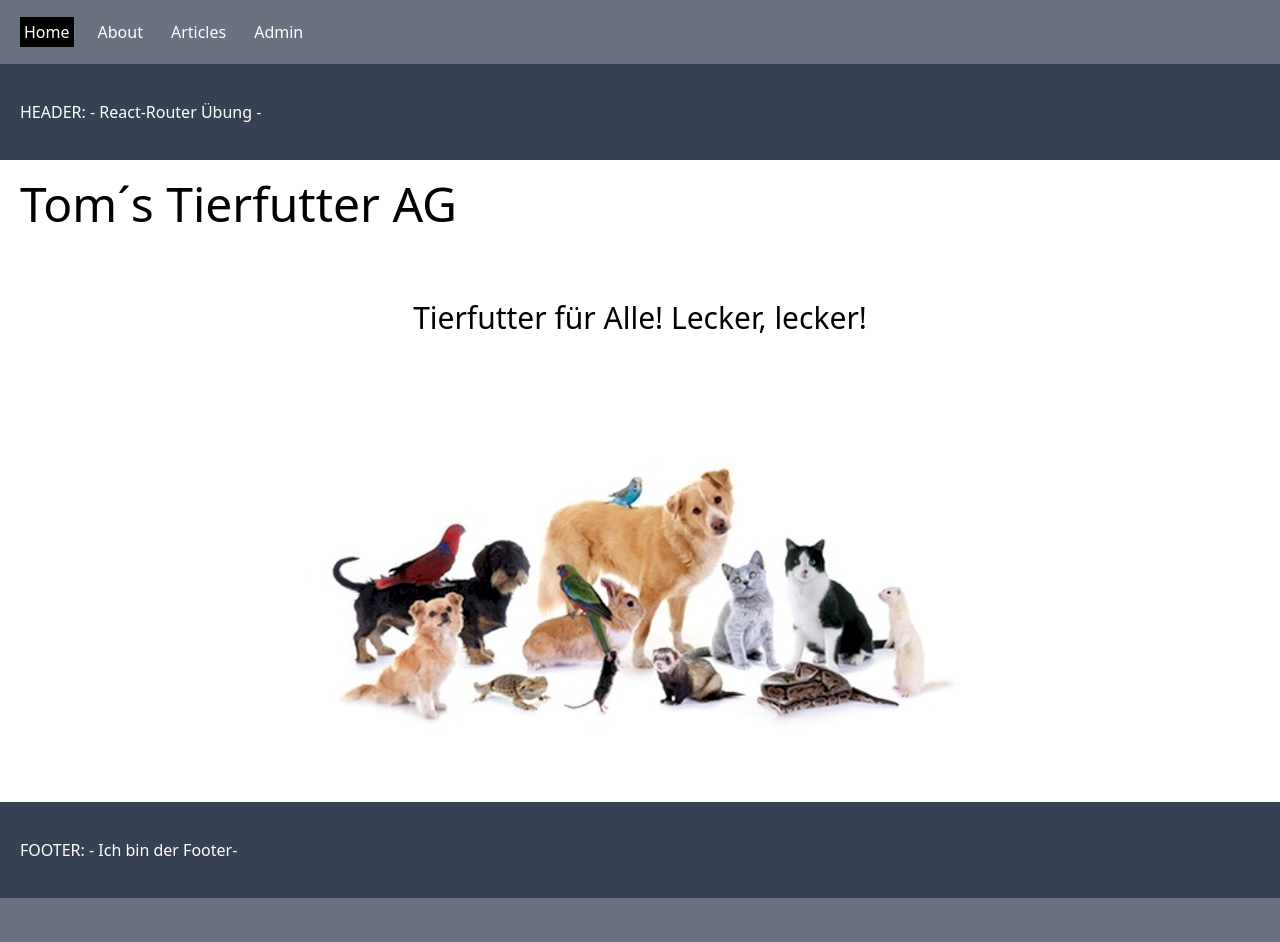
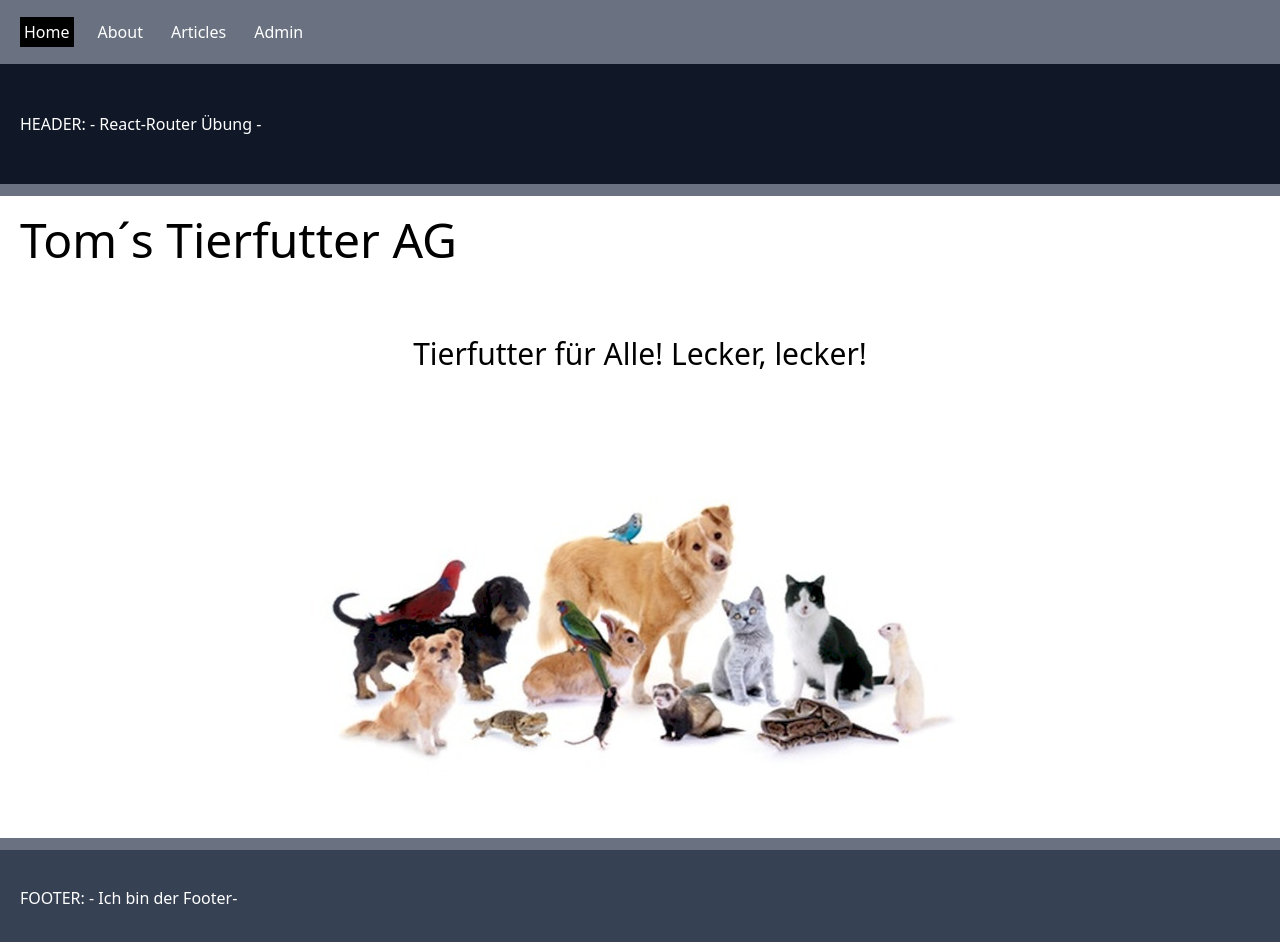
Before and after one commit to kaktusgarten/react-router-uebung-tierfutter, a React (Vite) app: page / in a window 1280 px wide. Shown: the top 942 px of the page. Before the commit the page ends 898 px from the top, so only its background shows below. Built offline with nearby package versions, Linux system fonts and the light colour scheme.

Commit message:
Some tailwind styling

```diff
--- a/src/components/Footer.jsx
+++ b/src/components/Footer.jsx
@@ -1,10 +1,9 @@
 export default function Footer() {
   return (
     <>
-      <header className=" p-5 py-9 bg-gray-700 text-white">
+      <footer className=" p-5 py-9 bg-gray-700 text-white mt-3">
         <h1>FOOTER: - Ich bin der Footer- </h1>
-
-      </header>
+      </footer>
     </>
   );
 }
--- a/src/components/Header.jsx
+++ b/src/components/Header.jsx
@@ -1,7 +1,7 @@
 export default function Header() {
   return (
     <>
-      <header className="p-5 py-9 bg-gray-700 text-white">
+      <header className="p-5 py-12 bg-gray-900 text-white mb-3">
         <h1>HEADER: - React-Router Übung -</h1>
       </header>
     </>
--- a/src/layout/MainLayout.jsx
+++ b/src/layout/MainLayout.jsx
@@ -7,12 +7,12 @@ export default function MainLayout() {
   return (
     <>
       <div className="">
-        <div className="bg-white  m-auto container flex flex-col justify-between min-h-[100vh]">
+        <div className="  m-auto container flex flex-col justify-between min-h-[100vh]">
           <Nav></Nav>
 
           <Header></Header>
 
-          <main className=" p-5 flex-1">
+          <main className=" p-5 flex-1 bg-white">
             <Outlet></Outlet>
           </main>
 
```
